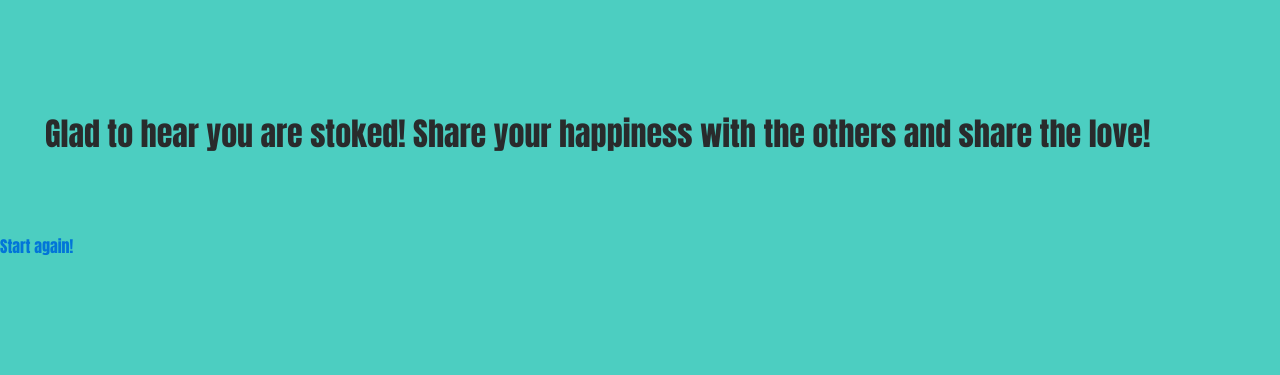
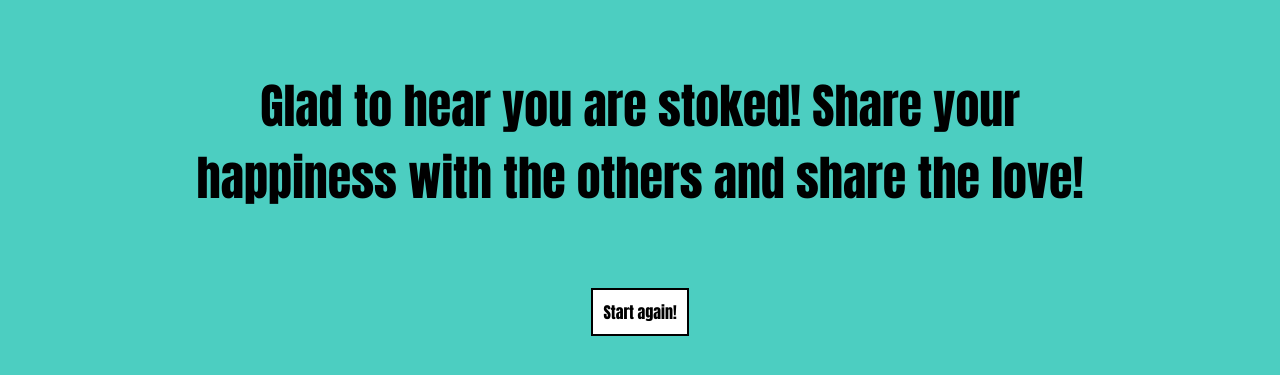
Before and after one commit to harakeke-2018/Emotion, a Node server app: page /happy/stoked in a window 1280 px wide. Shown: the part 184-559 px from the top of the page. Run offline with Node 20, Linux system fonts and the light colour scheme; some libraries are stand-ins or nearby versions.

Commit message:
CSS DONEEEEEEE

```diff
--- a/public/css/main.css
+++ b/public/css/main.css
@@ -27,10 +27,29 @@ header {
       100% {background: rgb(248, 240, 129);}
     }
 
-  div.text {
+  div.row.text {
     text-align: center;
-    font-size: 2em;
-    padding: 60px;
+    font-size: 3em;
+    padding: 20px;
+    margin: 20px;
+
+    color: black;
+  }
+
+  p.feedback{
+    text-align: center;
+  }
+
+  footer.homebutton{
+    text-align: center;
+    margin-top: 50px;
+  }
+
+  .return {
+    background-color: white;
+    color: black;
+    border: solid black 2px;
+    padding: 10px;
   }
 
 
@@ -98,13 +117,13 @@ header {
 
   }  */
 
-  .levelOneSad {
+  /* .levelOneSad { */
    /* flex: space-evenly; */
    /* align-content: center;
    font-size: 50px;
   }
   a {
     font-size: 50px; */
-    flex: 1;
+    /* flex: 1;
     justify-content: center;
-  }
+  } */
--- a/views/bummed.hbs
+++ b/views/bummed.hbs
@@ -1,3 +1,4 @@
-<div class="row text">
-  Bugger! Time to take some time off and walk away to focus and refresh.
+<div class="row  text">
+  <p class="feedback col-md-12">Bugger! Time to take some time off and walk away to focus and refresh.</p>
 </div>
+{{> footer}}
--- a/views/frothing.hbs
+++ b/views/frothing.hbs
@@ -1,3 +1,5 @@
+
 <div class="row text">
-  That's awesome! Keep smiling and enjoy the ride!
+ <p class="feedback col-md-12">That's awesome! Keep smiling and enjoy the ride!</p>
 </div>
+{{> footer}}
--- a/views/gutted.hbs
+++ b/views/gutted.hbs
@@ -1,3 +1,4 @@
 <div class="row text">
-  Had a bad day? That's ok, surround yourself with loved ones and focus on your breath.
+  <p class="feedback col-md-12">Had a bad day? That's ok, surround yourself with loved ones and focus on your breath.</p>
 </div>
+{{> footer}}
--- a/views/happy.hbs
+++ b/views/happy.hbs
@@ -9,3 +9,4 @@
             <a href="/happy/{{id}}" class="btn btn-default buttonhappy col-md-5" role="button">{{id}}</a>
 {{/each}}
 </div>
+{{> footer}}
--- a/views/home.hbs
+++ b/views/home.hbs
@@ -1,8 +1,7 @@
- <div class="container">
+
           <div class="row col-md-12">
 
             <a href="/happy" class="btn btn-default buttonhappy col-md-5" role="button">Happy</a>
             <a href="/sad" class="btn btn-default buttonsad col-md-5" role="button">Sad</a>
 
           </div>
-    </div>
--- a/views/joyful.hbs
+++ b/views/joyful.hbs
@@ -1,3 +1,4 @@
 <div class="row text">
-  Keep playing - life is all about having fun!
+<p class="feedback col-md-12">Keep playing - life is about having fun!</p>
 </div>
+{{> footer}}
--- a/views/layouts/main.hbs
+++ b/views/layouts/main.hbs
@@ -18,8 +18,13 @@
   <title>Emotions App</title>
 </head>
 <body>
+
 {{> header}}
+<div class="container">
+  <div class="col-md-12">
 {{{body}}}
-{{> footer}}
+
+  </div>
+</div>
 </body>
 </html>
--- a/views/mellow.hbs
+++ b/views/mellow.hbs
@@ -1,3 +1,4 @@
 <div class="row text">
-  We all have those days. Take it easy, choose your favourite activity to relax.
+ <p class="feedback col-md-12">We all have those days. Take it easy, choose your favourite activity to relax.</p>
 </div>
+{{> footer}}
--- a/views/partials/footer.hbs
+++ b/views/partials/footer.hbs
@@ -1,3 +1,3 @@
-<footer>
-  <a href='/'>Start again!</a>
+<footer class="homebutton">
+  <a href='/' role="button" class=" return col-md-3">Start again!</a>
 </footer>
--- a/views/peaceful.hbs
+++ b/views/peaceful.hbs
@@ -1,3 +1,4 @@
 <div class="row text">
-  Your calmness is sure to spread to others. Remember to keep breathing.
+  <p class="feedback col-md-12">Your calmness is sure to spread to others. Remember to keep breathing.</p>
 </div>
+{{> footer}}
--- a/views/sad.hbs
+++ b/views/sad.hbs
@@ -8,3 +8,4 @@
             <a href="/sad/{{id}}" class="btn btn-default buttonhappy col-md-5" role="button">{{id}}</a>
 {{/each}}
 </div>
+{{> footer}}
--- a/views/stink.hbs
+++ b/views/stink.hbs
@@ -1,3 +1,4 @@
 <div class="row text">
-  Keep calm and carry on. You can do it if you are calm and collected.
+  <p class="feedback col-md-12">Keep calm and carry on. You can do it if you are calm and collected.</p>
 </div>
+{{> footer}}
--- a/views/stoked.hbs
+++ b/views/stoked.hbs
@@ -1,6 +1,5 @@
 <div class="row text">
-  <p>
-  Glad to hear you are stoked!
-  Share your happiness with the others and share the love!
-  </p>
+  <p class="feedback col-md-12">Glad to hear you are stoked! Share your happiness with the others and share the love!</p>
+
 </div>
+ {{> footer}}
```
